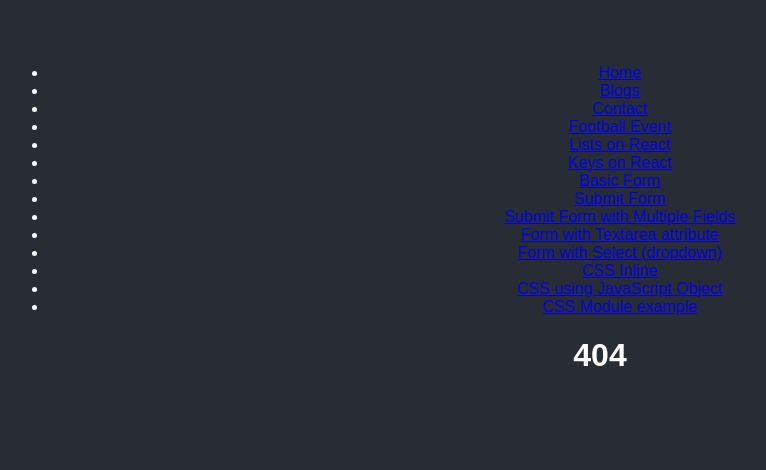
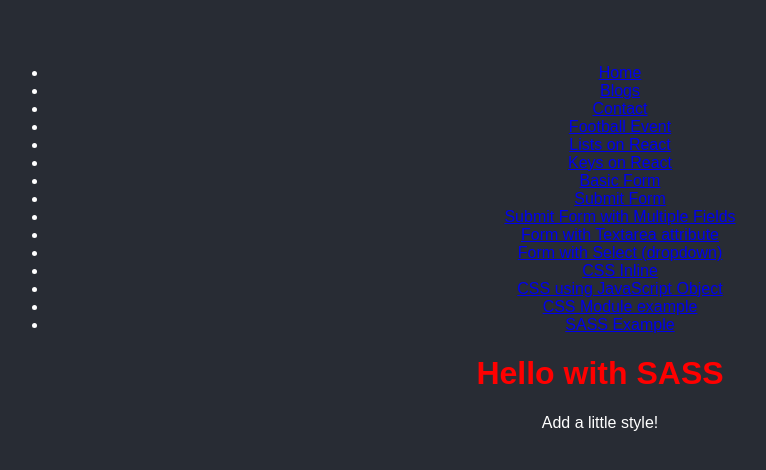
Before and after one commit to hugotb88/react-certification, a React (Create React App) app: page /headerWithSASS in a window 1280 px wide. Shown: the top 470 px of the page, without its empty margins (40-806 px from the left). Built offline with nearby package versions, Linux system fonts and the light colour scheme.

Commit message:
SASS Example

```diff
--- a/package.json
+++ b/package.json
@@ -6,7 +6,8 @@
     "cra-template": "1.2.0",
     "react": "^19.0.0",
     "react-dom": "^19.0.0",
-    "react-scripts": "5.0.1"
+    "react-scripts": "5.0.1",
+    "sass": "^1.85.0"
   },
   "scripts": {
     "start": "react-scripts start",
--- a/src/React/Router/Layout.js
+++ b/src/React/Router/Layout.js
@@ -55,6 +55,9 @@ const Layout = () => {
           <li>
             <Link to="/cssModule">CSS Module example</Link>
           </li>
+          <li>
+            <Link to="/headerWithSASS">SASS Example</Link>
+          </li>
         </ul>
       </nav>
 
--- /dev/null
+++ b/src/React/Styiling_SASS/HeaderWithSASS.js
@@ -0,0 +1,16 @@
+import React from 'react';
+import './my-sass.scss';
+
+/**
+ * Component used as exmaple with a SASS CSS
+ */
+const HeaderWithSASS = () => {
+    return(
+        <>
+            <h1>Hello with SASS</h1>
+            <p>Add a little style!</p>
+        </>
+    );
+}
+
+export {HeaderWithSASS};
--- /dev/null
+++ b/src/React/Styiling_SASS/my-sass.scss
@@ -0,0 +1,8 @@
+/*
+    SASS example file
+*/
+$myColor: red;
+
+h1{
+    color: $myColor;
+}
--- a/src/index.js
+++ b/src/index.js
@@ -18,6 +18,7 @@ import { CSSInline } from './React/Styling/CSSInline';
 import { CSSJavaScriptObject } from './React/Styling/CSSJavaScriptObject';
 import './React/Styling/exampleStylesheet.css';
 import { CarWithCSSModule } from './React/Styling/CarWithCSSModule';
+import { HeaderWithSASS } from './React/Styiling_SASS/HeaderWithSASS';
 /*
 
 We wrap our content first with <BrowserRouter>.
@@ -47,6 +48,7 @@ export default function App() {
                     <Route path="CSSInline" element={ <CSSInline /> } />
                     <Route path="CSSJavaScriptObject" element={ <CSSJavaScriptObject /> } />
                     <Route path="cssModule" element={ <CarWithCSSModule /> } />
+                    <Route path="headerWithSASS" element={ <HeaderWithSASS /> } />
                     <Route path="*" element={ <NoPage /> } />
                 </Route>
             </Routes>
```
Also changed, not shown: src/React/Styiling_SASS/Concepts.js (added, +13 -0 lines), 1 other file (tests, documents, lock files or other folders).
